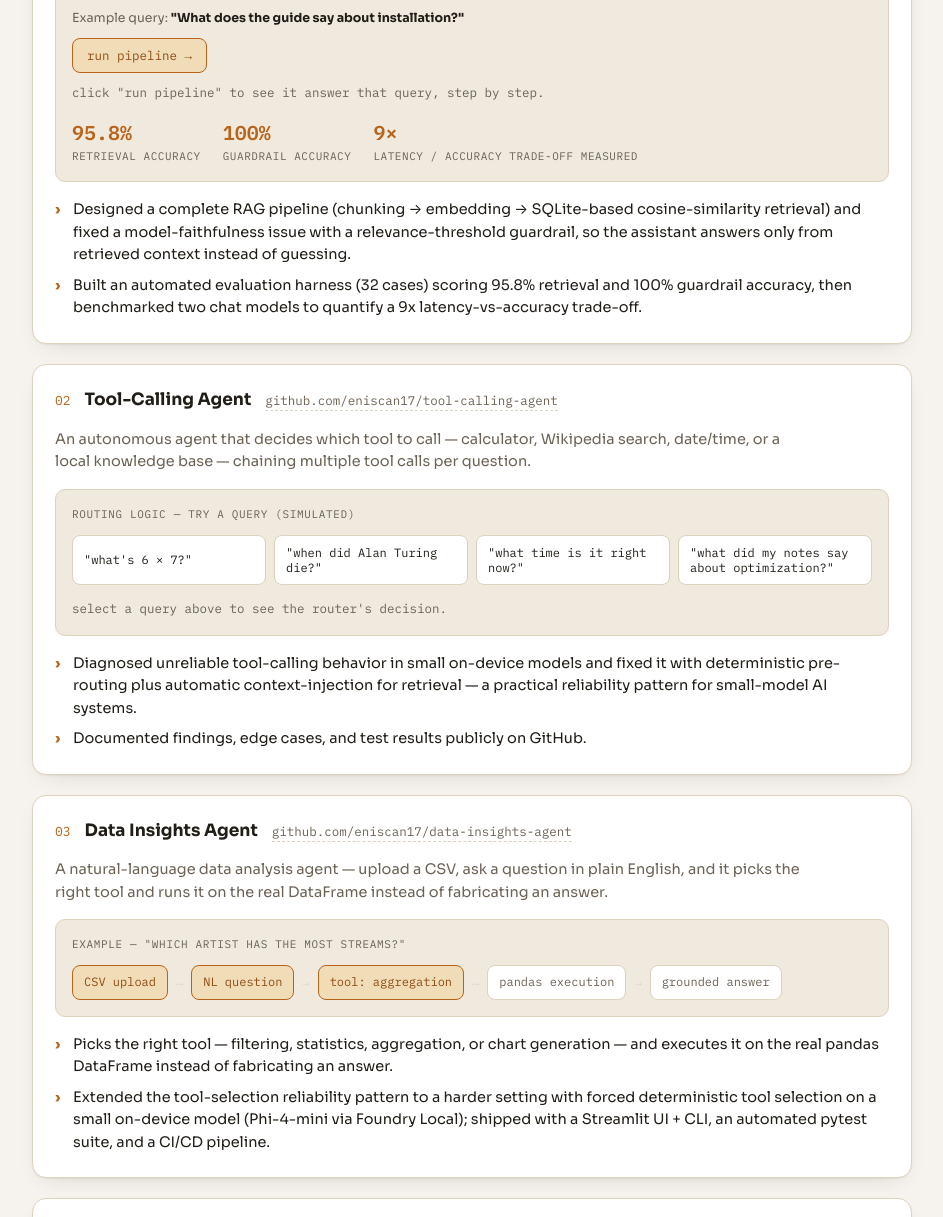
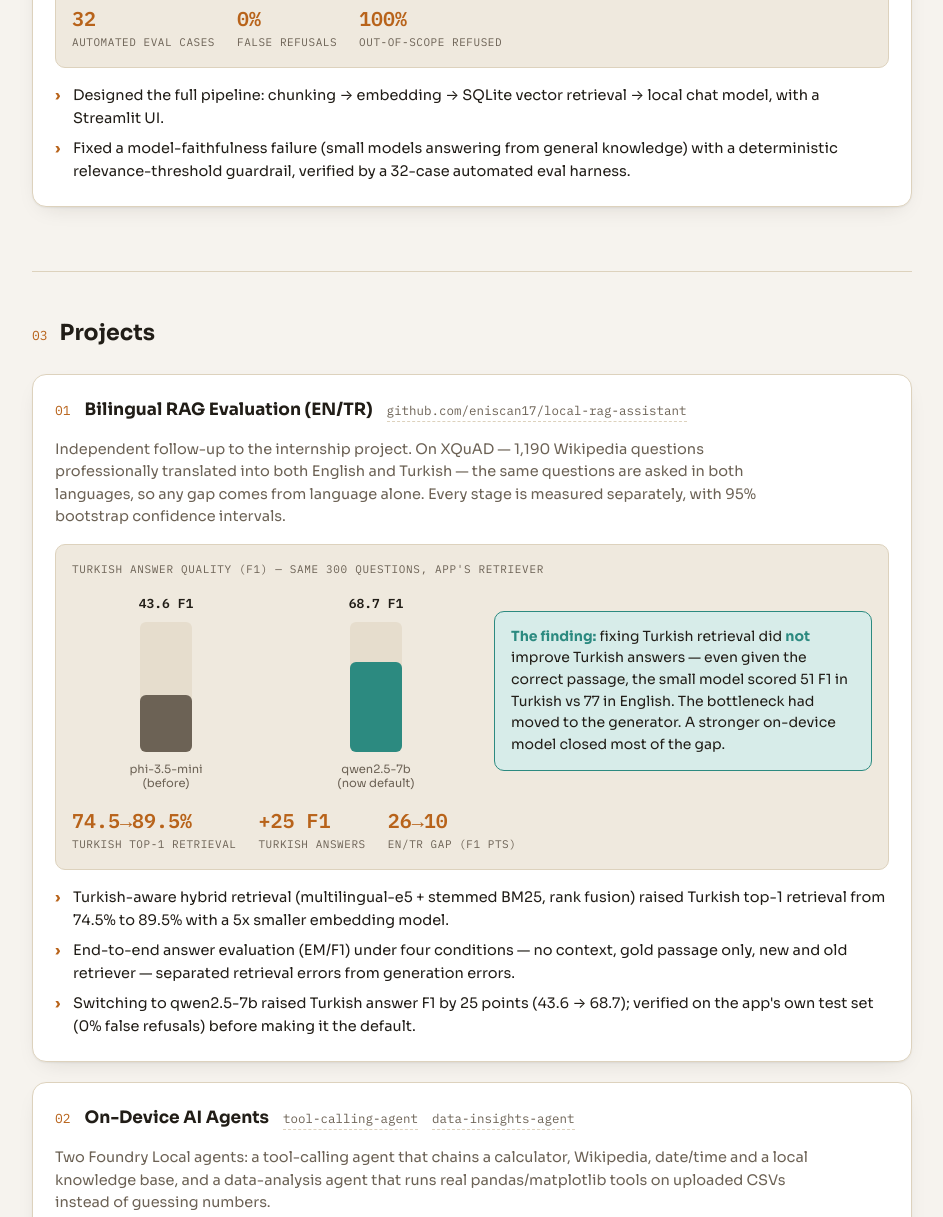
Before and after one commit to eniscan17/eniscan17.github.io, a plain HTML site: page index.html in a window 1280 px wide. Shown: the part 1395-2612 px from the top of the page, without its empty margins (168-1111 px from the left). Drawn offline with Linux system fonts and the light colour scheme.

Commit message:
Add files via upload

```diff
--- a/index.html
+++ b/index.html
@@ -220,6 +220,13 @@
     border:1px solid var(--red);white-space:nowrap;
   }
 
+  .insight-box{
+    flex:1 1 240px;background:var(--teal-soft);border:1px solid var(--teal);border-radius:10px;
+    padding:14px 16px;font-size:14px;color:var(--text);align-self:center;
+  }
+  .insight-box b{color:var(--teal);}
+  .project-head .tag-status{margin-left:0;}
+
   /* skills */
   .skill-group{margin-bottom:18px;}
   .skill-group h4{
@@ -276,6 +283,7 @@
     <nav class="navlinks">
       <a href="#top">summary</a>
       <a href="#education">education</a>
+      <a href="#experience">experience</a>
       <a href="#projects">projects</a>
       <a href="#skills">skills</a>
       <a href="#contact">contact</a>
@@ -290,8 +298,8 @@
     <div class="hero-inner">
       <div class="kicker mono" id="bootLine">&nbsp;<span class="cursor"></span></div>
       <h1>Yaşar Enis Can</h1>
-      <div class="role">AI Engineering Student · <b>RAG pipelines</b> · <b>agentic tool-calling</b> · applied ML</div>
-      <p class="summary">Artificial Intelligence Engineering student at Bahçeşehir University with hands-on experience building on-device, agentic AI systems — retrieval-augmented generation (RAG) pipelines and autonomous tool-calling agents — using Microsoft Foundry Local. Strong mathematical foundation and Python proficiency, with a self-driven, detail-oriented approach to shipping and documenting real, working systems end to end. Seeking an AI/ML Engineering internship to keep building production-grade RAG and agentic systems.</p>
+      <div class="role">AI Engineering Student · <b>RAG pipelines</b> · <b>LLM evaluation</b> · agentic AI</div>
+      <p class="summary">Artificial Intelligence Engineering student at Bahçeşehir University and Microsoft AI Innovators intern, building on-device RAG and agentic AI systems with Microsoft Foundry Local — and measuring them: bilingual (English/Turkish) retrieval and answer-quality evaluation with statistical confidence intervals. Seeking an AI/ML Engineering internship to build and rigorously evaluate production-grade LLM systems.</p>
       <div class="hero-meta">
         <span>Istanbul, Turkey</span>
         <a href="https://github.com/eniscan17" target="_blank" rel="noopener">github.com/eniscan17</a>
@@ -315,11 +323,6 @@
         <div class="sub">Science High School Diploma · 92/100 GPA</div>
       </div>
       <div class="entry">
-        <h3>AI Innovators Internship Program <span class="org">— Microsoft</span></h3>
-        <div class="when">Summer 2026<span class="tag-status">completed</span></div>
-        <div class="note">Hands-on, project-based AI internship on Microsoft AI technologies — independently designed and shipped two of the applied AI projects below using Microsoft Foundry Local.</div>
-      </div>
-      <div class="entry">
         <h3>CS50x: Introduction to Computer Science <span class="org">— Harvard University</span></h3>
         <div class="when"><span class="tag-status">in progress</span></div>
       </div>
@@ -330,17 +333,15 @@
     </div>
   </section>
 
-  <section id="projects" class="reveal">
-    <div class="section-head"><span class="section-num mono">02</span><h2>Projects</h2></div>
+  <section id="experience" class="reveal">
+    <div class="section-head"><span class="section-num mono">02</span><h2>Experience</h2></div>
 
-    <!-- Project 1: RAG -->
     <div class="project">
       <div class="project-head">
-        <span class="project-num">01</span>
-        <h3>Local RAG Assistant</h3>
-        <a class="repo" href="https://github.com/eniscan17/local-rag-assistant" target="_blank" rel="noopener">github.com/eniscan17/local-rag-assistant</a>
+        <h3>AI Intern — AI Innovators Internship Program</h3>
+        <span class="tag-status">Microsoft · Remote · Summer 2026</span>
       </div>
-      <p class="lead">A fully offline, on-device Q&amp;A assistant using Microsoft Foundry Local — no cloud, no API keys, no data ever leaving the machine.</p>
+      <p class="lead">Project-based internship program (certificate of completion). Built <b style="color:var(--text);">Local RAG Assistant</b>: a fully offline Q&amp;A assistant on Microsoft Foundry Local — no cloud, no API keys, no data leaving the machine. <a class="repo" href="https://github.com/eniscan17/local-rag-assistant" target="_blank" rel="noopener" style="font-family:'IBM Plex Mono',monospace;font-size:12.5px;">github.com/eniscan17/local-rag-assistant</a></p>
       <div class="demo">
         <div class="demo-label">pipeline — click to trace a query</div>
         <div class="flow" id="ragFlow">
@@ -355,25 +356,70 @@
         <div style="margin-top:10px;"><button class="demo-btn" id="runRag">run pipeline →</button></div>
         <div class="trace-line" id="ragTrace" style="margin-top:10px;">click "run pipeline" to see it answer that query, step by step.</div>
         <div class="stat-row">
-          <div class="stat"><div class="n">95.8%</div><div class="l">retrieval accuracy</div></div>
-          <div class="stat"><div class="n">100%</div><div class="l">guardrail accuracy</div></div>
-          <div class="stat"><div class="n">9×</div><div class="l">latency / accuracy trade-off measured</div></div>
+          <div class="stat"><div class="n">32</div><div class="l">automated eval cases</div></div>
+          <div class="stat"><div class="n">0%</div><div class="l">false refusals</div></div>
+          <div class="stat"><div class="n">100%</div><div class="l">out-of-scope refused</div></div>
         </div>
       </div>
       <ul class="achieve">
-        <li>Designed a complete RAG pipeline (chunking → embedding → SQLite-based cosine-similarity retrieval) and fixed a model-faithfulness issue with a relevance-threshold guardrail, so the assistant answers only from retrieved context instead of guessing.</li>
-        <li>Built an automated evaluation harness (32 cases) scoring 95.8% retrieval and 100% guardrail accuracy, then benchmarked two chat models to quantify a 9x latency-vs-accuracy trade-off.</li>
+        <li>Designed the full pipeline: chunking → embedding → SQLite vector retrieval → local chat model, with a Streamlit UI.</li>
+        <li>Fixed a model-faithfulness failure (small models answering from general knowledge) with a deterministic relevance-threshold guardrail, verified by a 32-case automated eval harness.</li>
+      </ul>
+    </div>
+  </section>
+
+  <section id="projects" class="reveal">
+    <div class="section-head"><span class="section-num mono">03</span><h2>Projects</h2></div>
+
+    <!-- Project 1: Bilingual RAG evaluation -->
+    <div class="project">
+      <div class="project-head">
+        <span class="project-num">01</span>
+        <h3>Bilingual RAG Evaluation (EN/TR)</h3>
+        <a class="repo" href="https://github.com/eniscan17/local-rag-assistant" target="_blank" rel="noopener">github.com/eniscan17/local-rag-assistant</a>
+      </div>
+      <p class="lead">Independent follow-up to the internship project. On XQuAD — 1,190 Wikipedia questions professionally translated into both English and Turkish — the same questions are asked in both languages, so any gap comes from language alone. Every stage is measured separately, with 95% bootstrap confidence intervals.</p>
+      <div class="demo">
+        <div class="demo-label">turkish answer quality (F1) — same 300 questions, app's retriever</div>
+        <div class="chart-wrap">
+          <div class="bars" id="evalChart">
+            <div class="bar-col">
+              <div class="v" data-target="43.6">0</div>
+              <div class="bar-track"><div class="bar-fill" style="background:var(--text-dim);height:0%"></div></div>
+              <div class="lab">phi-3.5-mini<br>(before)</div>
+            </div>
+            <div class="bar-col">
+              <div class="v" data-target="68.7">0</div>
+              <div class="bar-track"><div class="bar-fill" style="background:var(--teal);height:0%"></div></div>
+              <div class="lab">qwen2.5-7b<br>(now default)</div>
+            </div>
+          </div>
+          <div class="insight-box">
+            <b>The finding:</b> fixing Turkish retrieval did <b>not</b> improve Turkish answers — even given the correct passage, the small model scored 51 F1 in Turkish vs 77 in English. The bottleneck had moved to the generator. A stronger on-device model closed most of the gap.
+          </div>
+        </div>
+        <div class="stat-row">
+          <div class="stat"><div class="n">74.5→89.5%</div><div class="l">turkish top-1 retrieval</div></div>
+          <div class="stat"><div class="n">+25 F1</div><div class="l">turkish answers</div></div>
+          <div class="stat"><div class="n">26→10</div><div class="l">EN/TR gap (F1 pts)</div></div>
+        </div>
+      </div>
+      <ul class="achieve">
+        <li>Turkish-aware hybrid retrieval (multilingual-e5 + stemmed BM25, rank fusion) raised Turkish top-1 retrieval from 74.5% to 89.5% with a 5x smaller embedding model.</li>
+        <li>End-to-end answer evaluation (EM/F1) under four conditions — no context, gold passage only, new and old retriever — separated retrieval errors from generation errors.</li>
+        <li>Switching to qwen2.5-7b raised Turkish answer F1 by 25 points (43.6 → 68.7); verified on the app's own test set (0% false refusals) before making it the default.</li>
       </ul>
     </div>
 
-    <!-- Project 2: Tool-calling agent -->
+    <!-- Project 2: On-device agents -->
     <div class="project">
       <div class="project-head">
         <span class="project-num">02</span>
-        <h3>Tool-Calling Agent</h3>
-        <a class="repo" href="https://github.com/eniscan17/tool-calling-agent" target="_blank" rel="noopener">github.com/eniscan17/tool-calling-agent</a>
+        <h3>On-Device AI Agents</h3>
+        <a class="repo" href="https://github.com/eniscan17/tool-calling-agent" target="_blank" rel="noopener">tool-calling-agent</a>
+        <a class="repo" href="https://github.com/eniscan17/data-insights-agent" target="_blank" rel="noopener">data-insights-agent</a>
       </div>
-      <p class="lead">An autonomous agent that decides which tool to call — calculator, Wikipedia search, date/time, or a local knowledge base — chaining multiple tool calls per question.</p>
+      <p class="lead">Two Foundry Local agents: a tool-calling agent that chains a calculator, Wikipedia, date/time and a local knowledge base, and a data-analysis agent that runs real pandas/matplotlib tools on uploaded CSVs instead of guessing numbers.</p>
       <div class="demo">
         <div class="demo-label">routing logic — try a query (simulated)</div>
         <div class="query-grid" id="queryGrid">
@@ -385,39 +431,15 @@
         <div class="trace-line" id="routeTrace">select a query above to see the router's decision.</div>
       </div>
       <ul class="achieve">
-        <li>Diagnosed unreliable tool-calling behavior in small on-device models and fixed it with deterministic pre-routing plus automatic context-injection for retrieval — a practical reliability pattern for small-model AI systems.</li>
-        <li>Documented findings, edge cases, and test results publicly on GitHub.</li>
-      </ul>
-    </div>
-
-    <!-- Project 3: Data insights agent -->
-    <div class="project">
-      <div class="project-head">
-        <span class="project-num">03</span>
-        <h3>Data Insights Agent</h3>
-        <a class="repo" href="https://github.com/eniscan17/data-insights-agent" target="_blank" rel="noopener">github.com/eniscan17/data-insights-agent</a>
-      </div>
-      <p class="lead">A natural-language data analysis agent — upload a CSV, ask a question in plain English, and it picks the right tool and runs it on the real DataFrame instead of fabricating an answer.</p>
-      <div class="demo">
-        <div class="demo-label">example — "which artist has the most streams?"</div>
-        <div class="flow">
-          <span class="step active">CSV upload</span><span class="arrow">→</span>
-          <span class="step active">NL question</span><span class="arrow">→</span>
-          <span class="step active">tool: aggregation</span><span class="arrow">→</span>
-          <span class="step">pandas execution</span><span class="arrow">→</span>
-          <span class="step">grounded answer</span>
-        </div>
-      </div>
-      <ul class="achieve">
-        <li>Picks the right tool — filtering, statistics, aggregation, or chart generation — and executes it on the real pandas DataFrame instead of fabricating an answer.</li>
-        <li>Extended the tool-selection reliability pattern to a harder setting with forced deterministic tool selection on a small on-device model (Phi-4-mini via Foundry Local); shipped with a Streamlit UI + CLI, an automated pytest suite, and a CI/CD pipeline.</li>
+        <li>Found that small on-device models labelled tool-capable often skip tool calls silently; fixed it with deterministic pre-routing and context injection.</li>
+        <li>Shipped with Streamlit UIs, pytest suites and CI; findings and edge cases documented on GitHub.</li>
       </ul>
     </div>
 
     <!-- Project 4: LSTM/GRU -->
     <div class="project">
       <div class="project-head">
-        <span class="project-num">04</span>
+        <span class="project-num">03</span>
         <h3>LSTM/GRU Stock Price Prediction</h3>
         <span class="tag-warn">honest negative result</span>
         <a class="repo" href="https://github.com/eniscan17/lstm-stock-prediction" target="_blank" rel="noopener">github.com/eniscan17/lstm-stock-prediction</a>
@@ -456,16 +478,18 @@
   </section>
 
   <section id="skills" class="reveal">
-    <div class="section-head"><span class="section-num mono">03</span><h2>Skills &amp; Traits</h2></div>
+    <div class="section-head"><span class="section-num mono">04</span><h2>Skills &amp; Traits</h2></div>
 
     <div class="skill-group">
       <h4>Programming Languages</h4>
       <div class="chips"><span class="chip"><span class="d"></span>Python</span><span class="chip"><span class="d"></span>C</span><span class="chip"><span class="d"></span>C++</span></div>
     </div>
     <div class="skill-group">
-      <h4>AI / Agentic Systems</h4>
+      <h4>AI / LLM Systems</h4>
       <div class="chips">
         <span class="chip"><span class="d"></span>RAG pipelines</span>
+        <span class="chip"><span class="d"></span>Hybrid retrieval (BM25 + dense)</span>
+        <span class="chip"><span class="d"></span>LLM evaluation (EM/F1, bootstrap CIs)</span>
         <span class="chip"><span class="d"></span>Agentic tool-calling</span>
         <span class="chip"><span class="d"></span>Embeddings &amp; vector search</span>
         <span class="chip"><span class="d"></span>Prompt engineering</span>
@@ -474,7 +498,7 @@
     </div>
     <div class="skill-group">
       <h4>Data &amp; ML</h4>
-      <div class="chips"><span class="chip"><span class="d"></span>NumPy</span><span class="chip"><span class="d"></span>Pandas</span><span class="chip"><span class="d"></span>PyTorch</span></div>
+      <div class="chips"><span class="chip"><span class="d"></span>NumPy</span><span class="chip"><span class="d"></span>Pandas</span><span class="chip"><span class="d"></span>PyTorch</span><span class="chip"><span class="d"></span>sentence-transformers</span></div>
     </div>
     <div class="skill-group">
       <h4>Platforms &amp; Tools</h4>
@@ -494,13 +518,13 @@
     </div>
 
     <div class="traits">
-      <div class="trait"><div class="t">Self-driven builder</div><div class="d">Independently designed, built, and documented four AI projects outside coursework.</div></div>
-      <div class="trait"><div class="t">Analytical thinking</div><div class="d">Strong background in pattern recognition and creative problem solving.</div></div>
+      <div class="trait"><div class="t">Self-driven builder</div><div class="d">Continued my internship project independently into a full evaluation study; every project is open source and documented.</div></div>
+      <div class="trait"><div class="t">Measure, don't assume</div><div class="d">I report negative results too: the stock model lost to buy-and-hold, and better retrieval alone did not fix Turkish answers.</div></div>
     </div>
   </section>
 
   <section id="contact" class="reveal">
-    <div class="section-head"><span class="section-num mono">04</span><h2>Contact</h2></div>
+    <div class="section-head"><span class="section-num mono">05</span><h2>Contact</h2></div>
     <div class="contact-grid">
       <div class="cbox">
         <div><div class="k">email</div><div class="v" id="emailVal">yasarenis.can@bahcesehir.edu.tr</div></div>
@@ -692,6 +716,17 @@
   }
   if (chart){ animateBars(); }
 
+  /* ---- eval bars ---- */
+  var evalChart = document.getElementById("evalChart");
+  if (evalChart){
+    evalChart.querySelectorAll(".bar-col").forEach(function(col){
+      var valEl = col.querySelector(".v"), fill = col.querySelector(".bar-fill");
+      var target = parseFloat(valEl.getAttribute("data-target"));
+      fill.style.height = target + "%";
+      valEl.textContent = target.toFixed(1) + " F1";
+    });
+  }
+
   /* ---- copy buttons ---- */
   document.querySelectorAll(".copybtn").forEach(function(btn){
     btn.addEventListener("click", function(){
```
